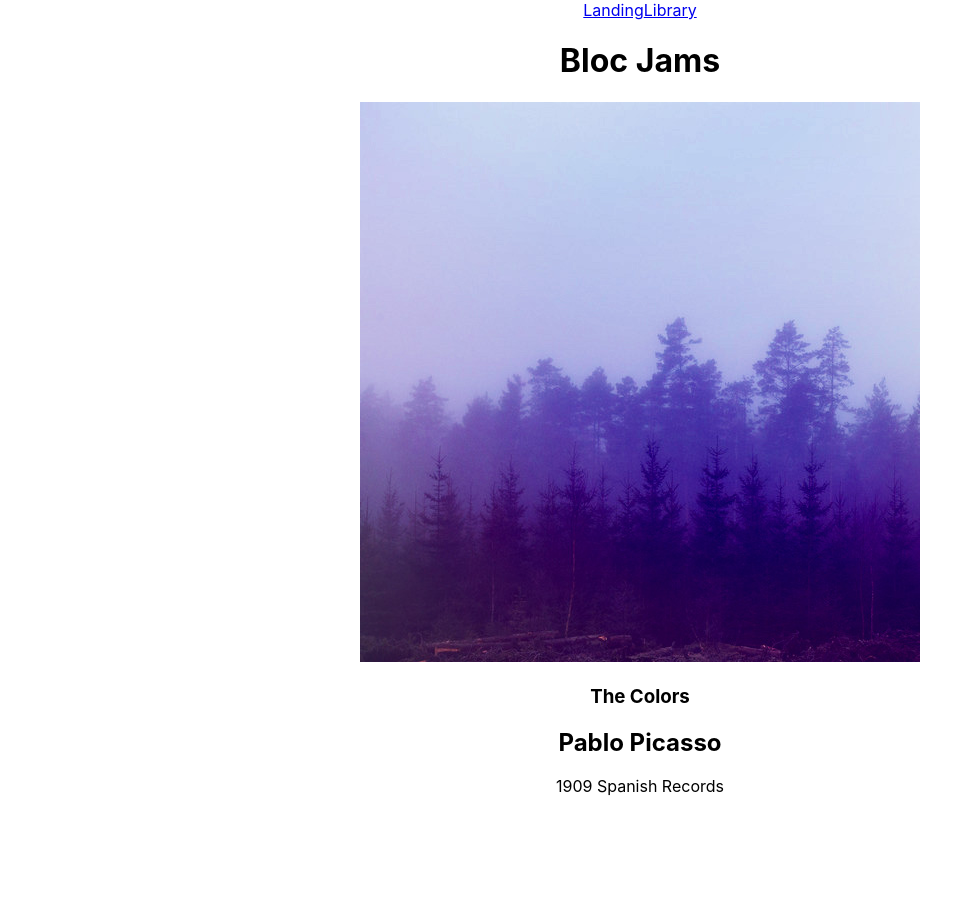
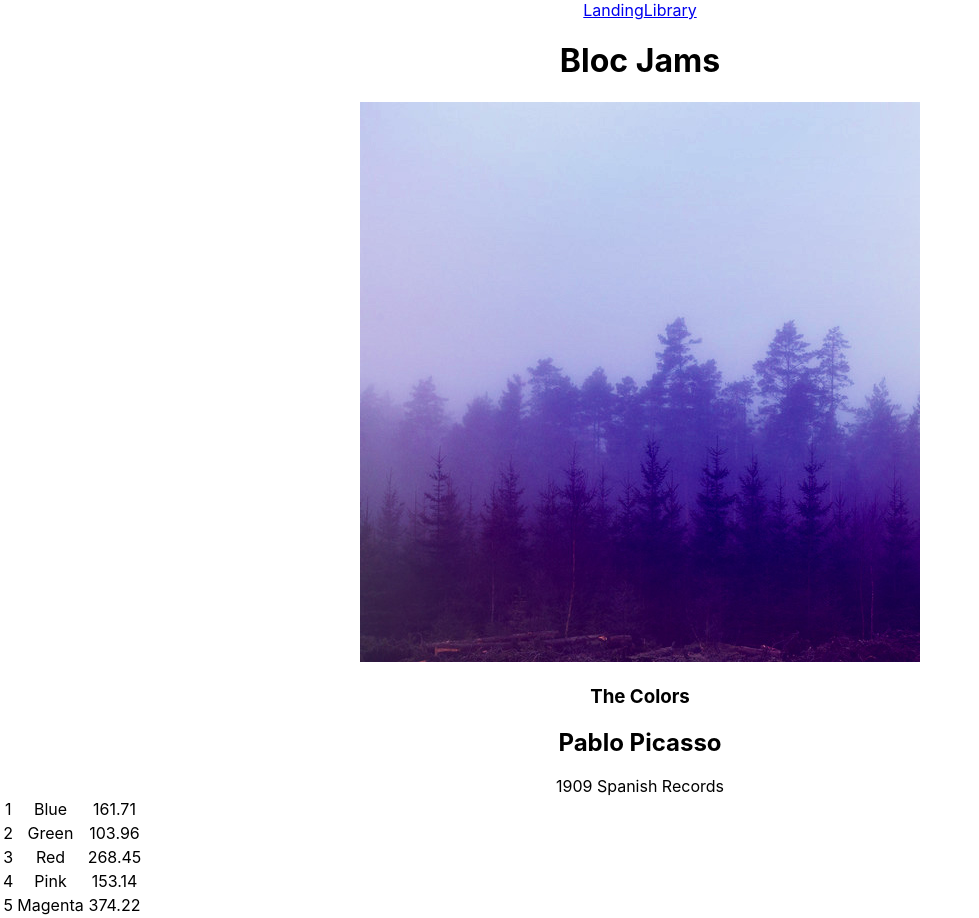
Before and after one commit to hkim1073/bloc-jams-react, a React (Create React App) app: page /album/the-colors in a window 1280 px wide. Shown: the whole page, without its empty margins (0-979 px from the left). Before the commit the page ends 800 px from the top, so only its background shows below. Built offline with nearby package versions, Linux system fonts and the light colour scheme.

Commit message:
assignment-6-components-album

```diff
--- a/src/components/Album.js
+++ b/src/components/Album.js
@@ -32,6 +32,17 @@
              <col id="song-duration-column" />
            </colgroup>
            <tbody>
+           {
+             this.state.album.songs.map((song, i) => {
+               return (
+                 <tr key={i}>
+                   <td>{i + 1}</td>
+                   <td>{song.title}</td>
+                   <td>{song.duration}</td>
+                 </tr>
+               )
+             })
+           }
            </tbody>
          </table>
       </section>
```
